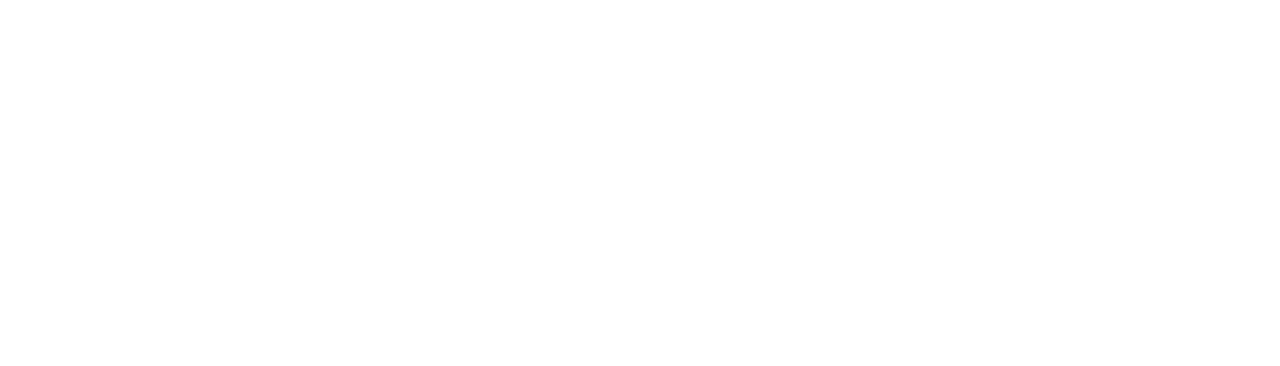
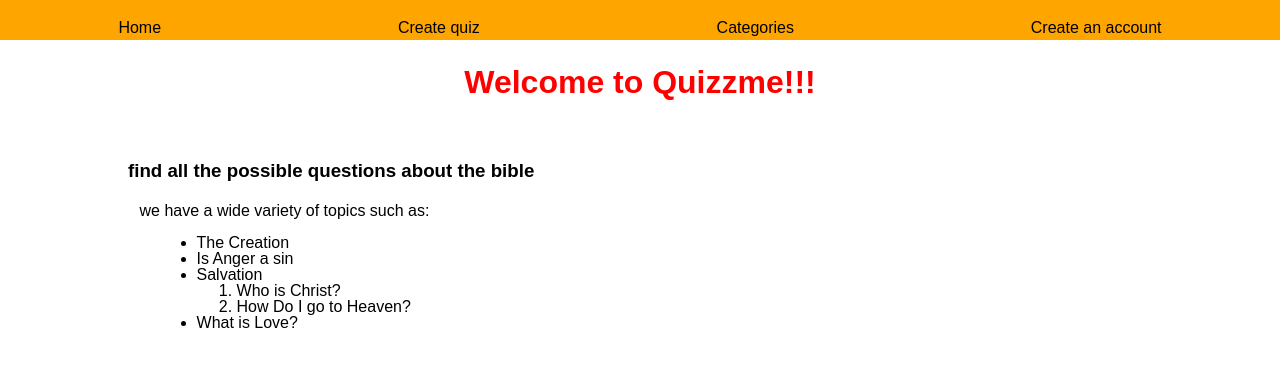
Before and after one commit to jmezalon/Quizz_Me, a React (Create React App) app in the folder frontend/: page /myquiz in a window 1280 px wide. Shown: the top 366 px of the page. Built offline with nearby package versions, Linux system fonts and the light colour scheme.

Commit message:
some css and home page and createquiz page added

```diff
--- a/frontend/public/index.html
+++ b/frontend/public/index.html
@@ -11,6 +11,7 @@
     -->
     <link rel="manifest" href="%PUBLIC_URL%/manifest.json" />
     <link rel="stylesheet" href="/stylesheet/navbar.css" />
+    <link rel="stylesheet" href="/stylesheet/home.css" />
 
     <!--
       Notice the use of %PUBLIC_URL% in the tags above.
--- /dev/null
+++ b/frontend/public/stylesheet/home.css
@@ -0,0 +1,33 @@
+.home {
+  display: flex;
+  justify-content: center;
+  flex-direction: column;
+}
+
+.home-title {
+  color: red;
+  padding-top: 2%;
+  padding-bottom: 5%;
+}
+
+.home-content {
+  display: flex;
+  justify-content: flex-start;
+  flex-direction: column;
+  text-align: left;
+  padding-left: 10%;
+}
+
+.home-content h3 {
+  padding-bottom: 2%;
+}
+
+#content-list {
+  padding-left: 1%;
+  padding-bottom: 1%;
+}
+
+.topic-list {
+  text-align: start;
+  padding-left: 5%;
+}
--- a/frontend/src/App.js
+++ b/frontend/src/App.js
@@ -1,7 +1,9 @@
 import React from "react";
 import { Navbar } from "./components/Navbar";
-import { Route } from "react-router-dom";
-// , Switch, withRouter, Link
+import CreateQuiz from "./components/CreateQuiz";
+import { Home } from "./components/Home";
+import { Route, Switch } from "react-router-dom";
+// , withRouter, Link
 import "./App.css";
 
 class App extends React.Component {
@@ -23,20 +25,22 @@
   render() {
     return (
       <div className="App">
-        <Route
-          exact
-          path="/"
-          render={props => (
         <Navbar
-              {...props}
           handleSublist={this.handleSublist}
           handleSublistHide={this.handleSublistHide}
           showList={this.state.showList}
           showList2={this.state.showList2}
           handleReset={this.handleReset}
         />
-          )}
+
+        <Switch>
+          <Route component={Home} />
+          <Route
+            exact
+            path="/myquiz"
+            render={props => <CreateQuiz {...props} />}
           />
+        </Switch>
       </div>
     );
   }
--- /dev/null
+++ b/frontend/src/components/CreateQuiz.js
@@ -0,0 +1,15 @@
+import React from "react";
+// import { Link } from "react-router-dom";
+// , withRouter,
+
+class CreateQuiz extends React.Component {
+  render() {
+    return (
+      <div className="new-quiz">
+        <h2>Create your own quiz</h2>
+      </div>
+    );
+  }
+}
+
+export default CreateQuiz;
--- /dev/null
+++ b/frontend/src/components/Home.js
@@ -0,0 +1,27 @@
+import React from "react";
+
+export const Home = () => {
+  return (
+    <div className="home">
+      <div className="home-title">
+        <h1>Welcome to Quizzme!!!</h1>
+      </div>
+      <div className="home-content">
+        <h3>find all the possible questions about the bible</h3>
+        <div id="content-list">
+          <p>we have a wide variety of topics such as:</p>
+          <ul className="topic-list">
+            <li>The Creation</li>
+            <li>Is Anger a sin</li>
+            <li>Salvation</li>
+            <ol>
+              <li>Who is Christ?</li>
+              <li>How Do I go to Heaven?</li>
+            </ol>
+            <li>What is Love?</li>
+          </ul>
+        </div>
+      </div>
+    </div>
+  );
+};
```
Lines whose indentation alone changed are shown as unchanged.
